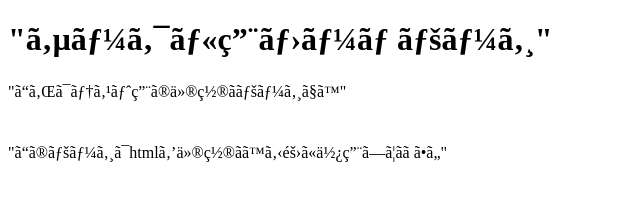
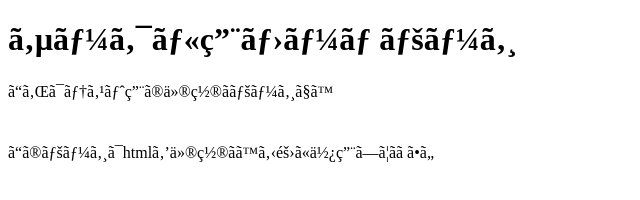
Before and after one commit to ogu-media-information/ogu-media-information.github.io, a plain HTML site: page hoge.html in a window 1280 px wide. Shown: the whole page, without its empty margins (0-640 px from the left). Drawn offline with Linux system fonts and the light colour scheme.

Commit message:
Update hoge.html

```diff
--- a/hoge.html
+++ b/hoge.html
@@ -4,8 +4,8 @@
         <MEAT charset="UTF-8">
     </head>
     <body>
-        <h1>"サークル用ホームページ"</h1>
-        <p>"これはテスト用の仮置きページです"</p>
-        <br>"このページはhtmlを仮置きする際に使用してください"</br>
+        <h1>サークル用ホームページ</h1>
+        <p>これはテスト用の仮置きページです</p>
+        <br>このページはhtmlを仮置きする際に使用してください</br>
     </body>
 </html>
```
